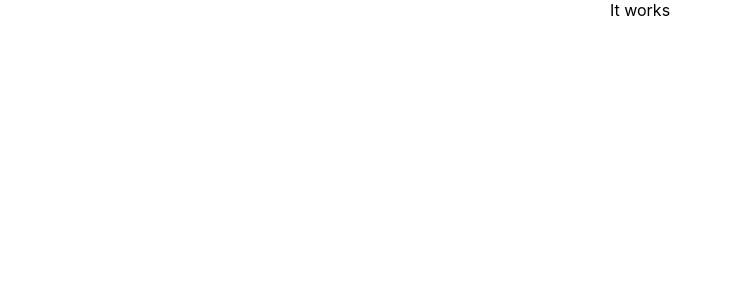
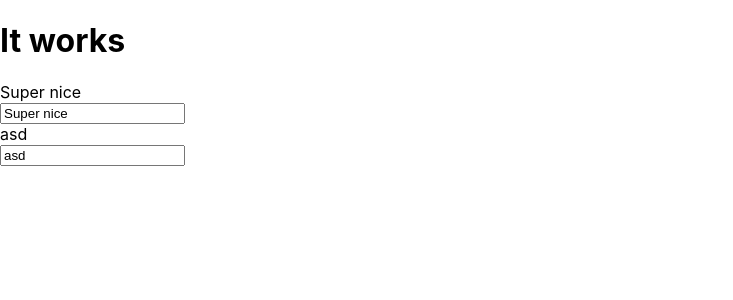
Before and after one commit to codetapacademy/is-it-done, a React (Create React App) app: page / in a window 1280 px wide. Shown: the top 300 px of the page, without its empty margins (0-733 px from the left). Built offline with nearby package versions, Linux system fonts and the light colour scheme.

Commit message:
first component using useState

```diff
--- a/public/index.html
+++ b/public/index.html
@@ -25,7 +25,7 @@
     <noscript>
       You need to enable JavaScript to run this app.
     </noscript>
-    <div id="root"></div>
+    <div id="react-will-render-the-app-in-here"></div>
     <!--
       This HTML file is a template.
       If you open it directly in the browser, you will see an empty page.
--- a/src/App.js
+++ b/src/App.js
@@ -1,15 +1,15 @@
-import React, { Component } from 'react';
-import logo from './logo.svg';
+import React from 'react';
 import './App.css';
+import Input from './component/input';
 
-class App extends Component {
-  render() {
+const IsItDone = ({}) => {
     return (
-      <div className="App">
-      It works
+      <div className="IsItDone">
+        <h1>It works</h1>
+        <Input term="Super nice" />
+        <Input />
       </div>
     );
-  }
 }
 
-export default App;
+export default IsItDone;
--- /dev/null
+++ b/src/component/input/index.js
@@ -0,0 +1,2 @@
+import Input from './input.component'
+export default Input;
--- /dev/null
+++ b/src/component/input/input.component.js
@@ -0,0 +1,16 @@
+import React, { useState } from 'react';
+
+const Input = ({term}) => {
+  const [searchTerm, updateSearchTerm] = useState(term || 'asd');
+  const handleSearchTermChange = e => {
+    updateSearchTerm(e.target.value)
+  }
+  return (
+    <div>
+      <div>{searchTerm}</div>
+      <input value={searchTerm} onChange={handleSearchTermChange} />
+    </div>
+  )
+}
+
+export default Input
--- a/src/index.js
+++ b/src/index.js
@@ -1,10 +1,10 @@
 import React from 'react';
 import ReactDOM from 'react-dom';
 import './index.css';
-import App from './App';
+import IsItDone from './App';
 import * as serviceWorker from './serviceWorker';
 
-ReactDOM.render(<App />, document.getElementById('root'));
+ReactDOM.render(<IsItDone />, document.getElementById('react-will-render-the-app-in-here'));
 
 // If you want your app to work offline and load faster, you can change
 // unregister() to register() below. Note this comes with some pitfalls.
```
Also changed, not shown: 1 other file (tests, documents, lock files or other folders).
